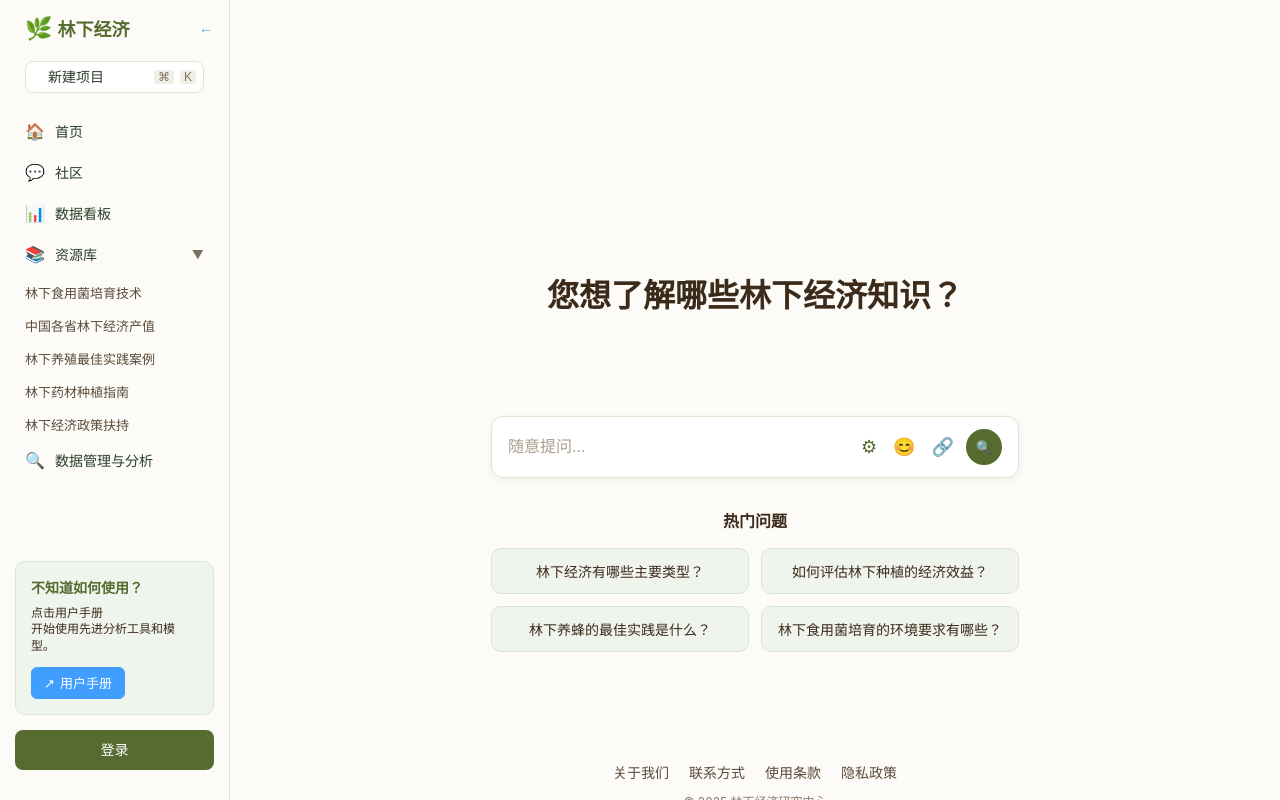
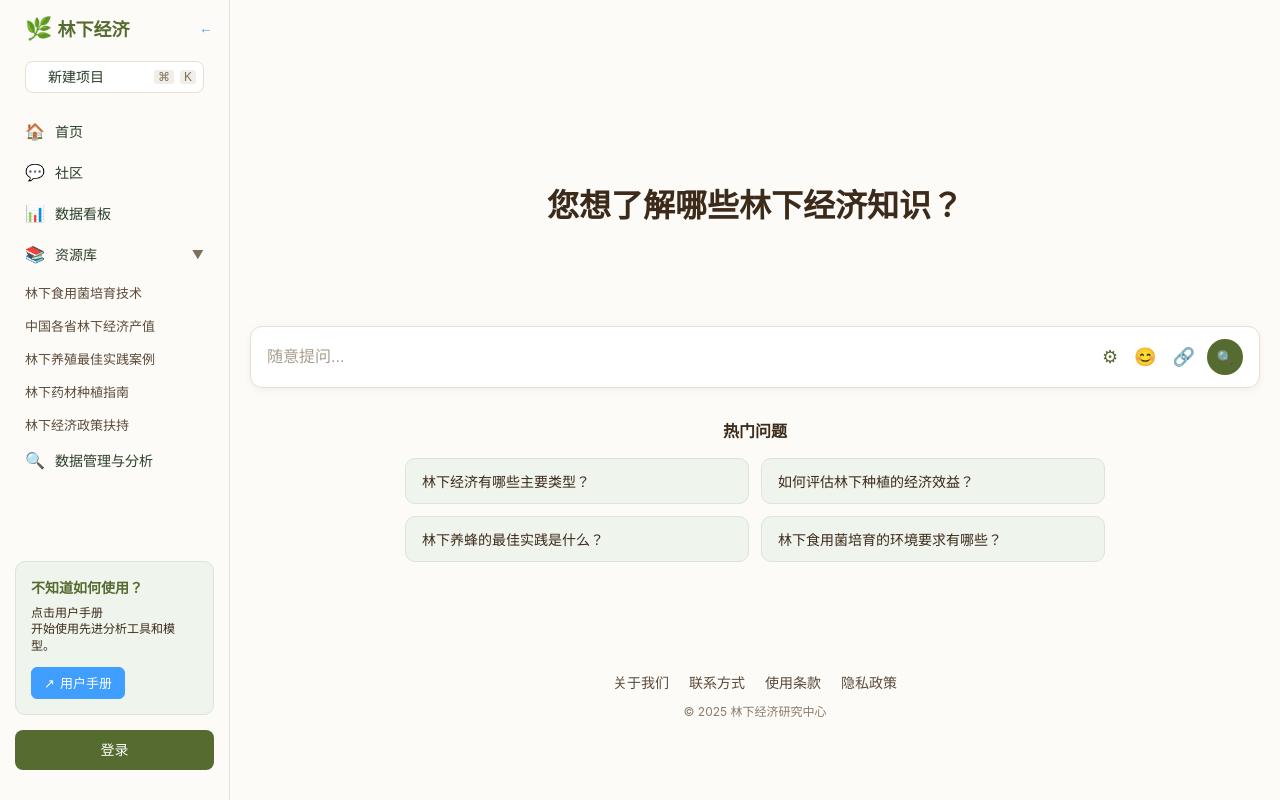
Before and after one commit to xiaomozhongmogu/Forest-Economy, a Vue app: page / in a window 1280 px wide. Built offline with nearby package versions, Linux system fonts and the light colour scheme.

Commit message:
更新了依赖包的源地址，优化了App组件的布局，调整了社区内容和主内容组件的样式，增强了整体页面的响应式设计。

```diff
--- a/src/App.vue
+++ b/src/App.vue
@@ -1,5 +1,9 @@
 <template>
-  <router-view />
+  <div id="app">
+    <router-view v-slot="{ Component }">
+      <component :is="Component" />
+    </router-view>
+  </div>
 </template>
 
 <script>
@@ -15,11 +19,22 @@ export default {
   box-sizing: border-box;
 }
 
+html, body, #app {
+  height: 100vh;
+  margin: 0;
+  padding: 0;
+  overflow: hidden;
+}
+
 body {
   font-family: -apple-system, BlinkMacSystemFont, 'Segoe UI', Roboto, Oxygen, Ubuntu, Cantarell, 'Open Sans', sans-serif;
   background-color: #FDFBF7;
+}
+
+#app {
+  display: flex;
+  flex-direction: column;
   height: 100vh;
-  overflow: hidden;
 }
 
 /* 重置Element Plus的默认样式 */
@@ -33,7 +48,7 @@ body {
   height: 100% !important;
 }
 
-.app-container.sidebar-minimized el-main {
+.app-container.sidebar-minimized .el-main {
   width: calc(100% - 60px);
 }
 </style>
--- a/src/components/mainContent.vue
+++ b/src/components/mainContent.vue
@@ -61,21 +61,17 @@ export default {
 </script>
 
 <style scoped>
+/* 搜索内容区域样式 */
 .search-content {
   display: flex;
   flex-direction: column;
-  align-items: center;
   justify-content: flex-start;
   height: 100vh;
-  background-color: #FDFBF7; /* 奶油色背景 */
-  padding: 150px 40px;
-  /* box-sizing: border-box; */
+  background-color: #FDFBF7;
+  padding: 60px 20px;
   font-family: -apple-system, BlinkMacSystemFont, 'Segoe UI', Roboto, Oxygen, Ubuntu, Cantarell, 'Open Sans', sans-serif;
-  text-align: center;
-  /* width: 100%; */
   overflow-y: auto;
-  /* padding-left: 0; */
-  margin-left: 0;
+  width: 100%;
 }
 
 .search-title {
@@ -90,13 +86,15 @@ export default {
   color: #3C2A1A; /* 深木色文字 */
 }
 
+/* 搜索容器样式 */
 .search-container {
+  /* 居中 */
   width: 100%;
-  max-width: 700px;
   margin: 0 auto;
   margin-top: 60px; /* 增加上边距 */
 }
 
+/* 搜索输入框样式 */
 .search-input-wrapper {
   display: flex;
   position: relative;
@@ -108,6 +106,7 @@ export default {
   box-shadow: 0 2px 8px rgba(0, 0, 0, 0.05);
 }
 
+/* 搜索输入框样式 */
 .search-input {
   flex: 1;
   border: none;
@@ -117,16 +116,19 @@ export default {
   background: transparent;
 }
 
+/* 搜索输入框占位符样式 */
 .search-input::placeholder {
   color: #A89E8D;
 }
 
+/* 搜索操作图标区样式 */
 .search-actions {
   display: flex;
   align-items: center;
   gap: 8px;
 }
 
+/* 搜索操作图标区样式 */
 .action-button {
   background: none;
   border: none;
@@ -162,6 +164,7 @@ export default {
   background-color: #475A27;
 }
 
+/* 推荐搜索或最近搜索样式 */
 .suggested-searches {
   width: 100%;
   max-width: 700px;
--- a/src/views/homeView.vue
+++ b/src/views/homeView.vue
@@ -6,6 +6,7 @@
       @show-main="handleShowMain"
       @show-dashboard="handleShowDashboard"
     />
+    <!-- 主内容区域 -->
     <el-main class="main-content">
       <div class="content-wrapper">
         <MainContent v-if="!showCommunityContent && !showDashboard" />
@@ -59,40 +60,51 @@ export default {
 </script>
 
 <style scoped>
+/* 全局样式 */
 .app-container {
+  /* 设置高度为100% */
   height: 100vh;
+  /* 设置宽度为100% */
+  width: 100vw;
+  /* 设置为弹性布局 */
   display: flex;
+  /* 设置为相对定位 */
   position: relative;
 }
 
+/* 侧边栏样式 */
 .app-container {
+  /* 设置高度为100% */
   height: 100vh;
+  /* 设置为弹性布局 */
   display: flex;
+  /* 设置为相对定位 */
   position: relative;
 }
 
+/* 主内容区域样式 */
 .main-content {
   flex: 1;
-  margin-left: 230px;
+  width: 100%;
   height: 100%;
   position: relative;
   transition: margin-left 0.3s ease;
+  margin-left: 230px; /* 添加左边距，与侧边栏宽度一致 */
 }
 
+/* 内容区域样式 */
 .content-wrapper {
-  max-width: 1200px; /* 内容区域最大宽度 */
   width: 100%;
   height: 100%;
-  margin: 0 auto; /* 这是关键：在可用空间内居中 */
+  margin: 0 auto;
   display: flex;
   flex-direction: column;
-  align-items: center;
   padding-top: 60px;
   overflow-y: auto;
 }
 
 .sidebar-minimized .main-content {
-  margin-left: 60px;
+  margin-left: 60px; /* 侧边栏收起时的左边距 */
 }
 
 /* 重置Element Plus的默认样式 */
```
Also changed, not shown: src/components/communityContent.vue (line endings or trailing spaces), 1 other file (tests, documents, lock files or other folders).
